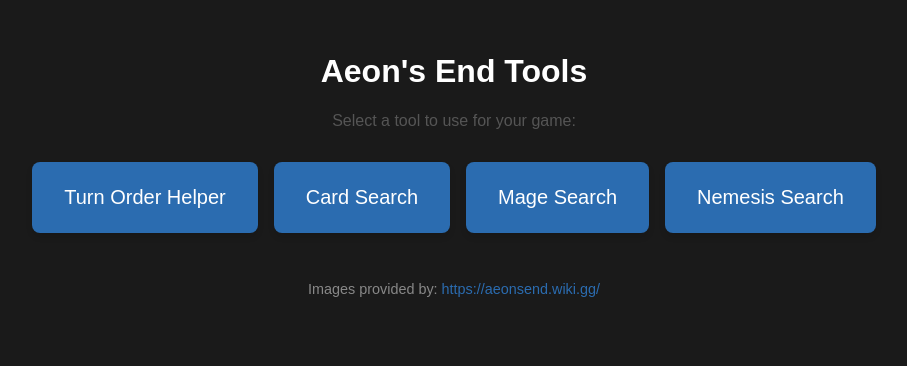
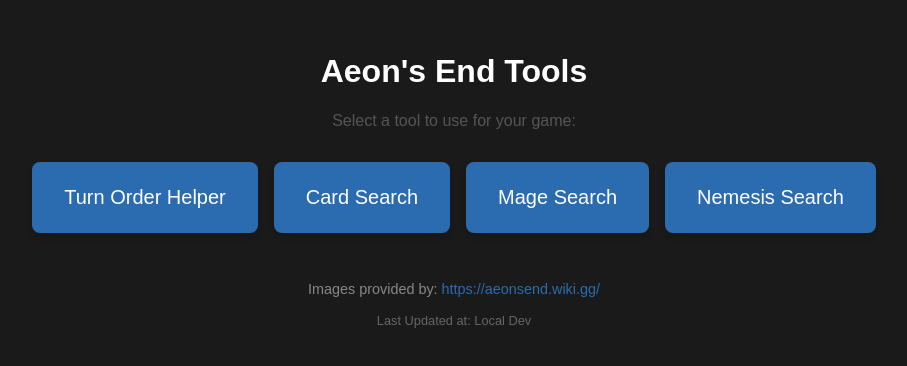
Before and after one commit to bigwheels16/aeons-end-game-helper, a React (Vite) app: page / in a window 1280 px wide. Shown: the top 366 px of the page, without its empty margins (186-1093 px from the left). Built offline with nearby package versions, Linux system fonts and the light colour scheme.

Commit message:
added Last Updated

```diff
--- a/src/screens/HomeScreen.tsx
+++ b/src/screens/HomeScreen.tsx
@@ -88,6 +88,9 @@ const HomeScreen: React.FC<HomeScreenProps> = ({ onSelectTool }) => {
       <div style={{ marginTop: '3rem', fontSize: '0.9rem', color: '#888' }}>
         Images provided by: <a href="https://aeonsend.wiki.gg/" target="_blank" rel="noopener noreferrer" style={{ color: '#2b6cb0', textDecoration: 'none' }}>https://aeonsend.wiki.gg/</a>
       </div>
+      <div style={{ marginTop: '1rem', fontSize: '0.8rem', color: '#666' }}>
+        Last Updated at: {import.meta.env.VITE_BUILD_TIME || 'Local Dev'}
+      </div>
     </div>
   );
 };
```
Also changed, not shown: src/vite-env.d.ts (+8 -0 lines), 1 other file (tests, documents, lock files or other folders).
